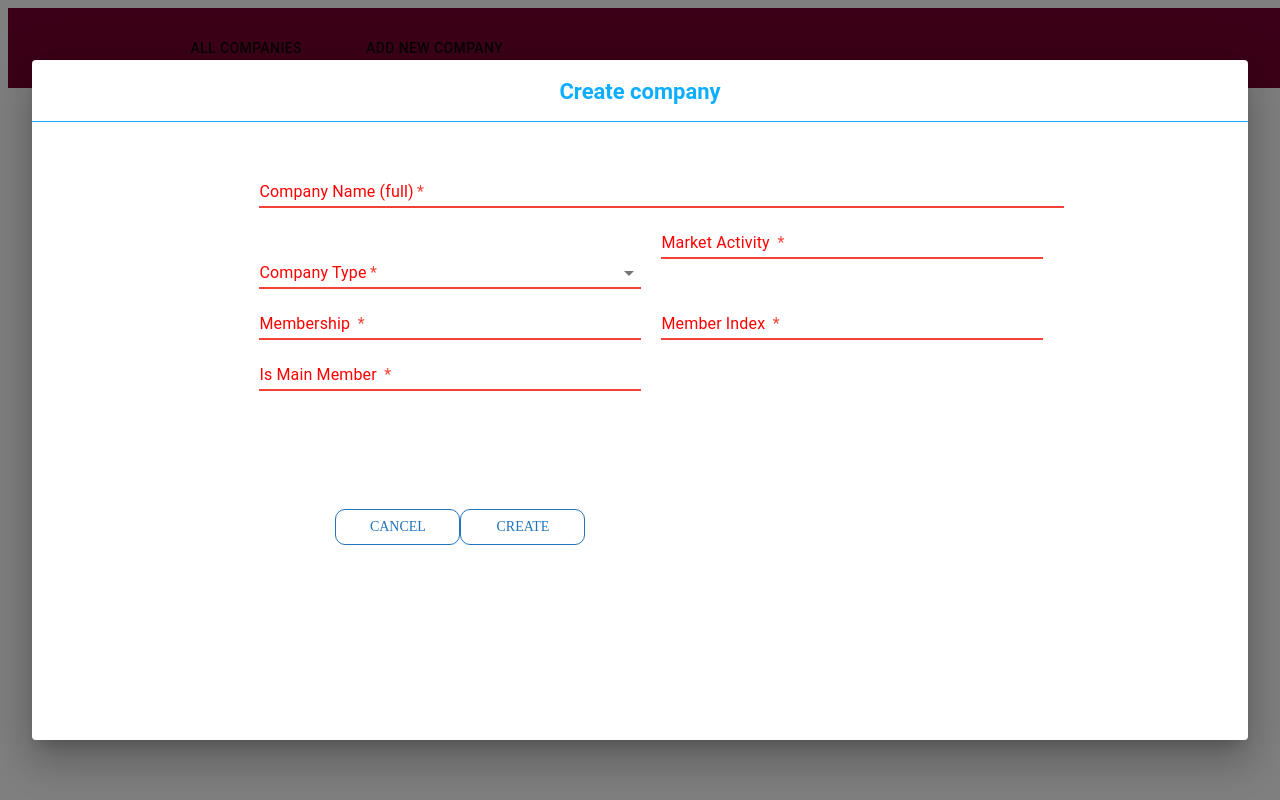
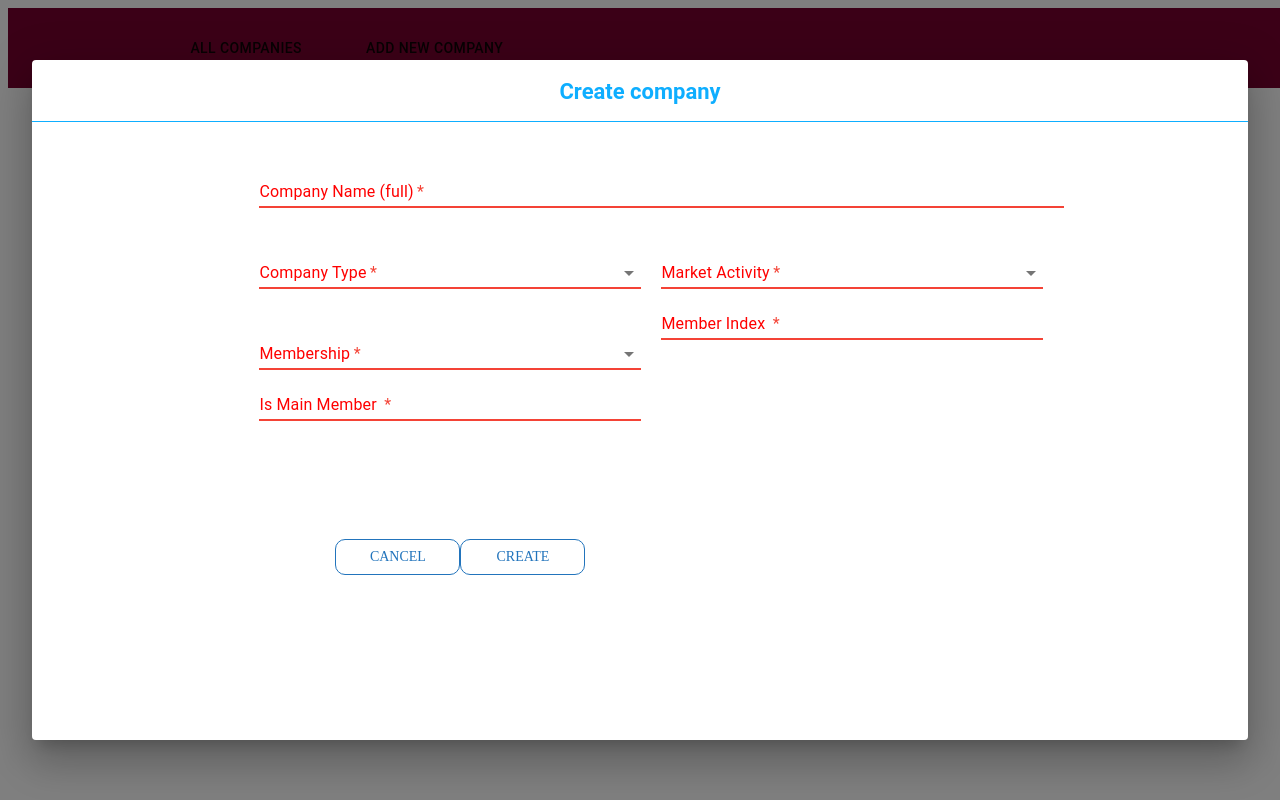
Before and after one commit to plambet0/graphql-client-demo, a React (Create React App) app: page / in a window 1280 px wide. Both pictures are taken after a click on the button "ADD NEW COMPANY". Shown: the top 800 px of the page. Built offline with nearby package versions, Linux system fonts and the light colour scheme.

Commit message:
added Autocomplete to the form

```diff
--- a/src/components/CompanyForm.js
+++ b/src/components/CompanyForm.js
@@ -33,6 +33,26 @@ const GET_COMPANYTYPES = gql`
     }
   }
 `;
+
+const GET_MEMBERSHIPS = gql`
+  query getMemberships {
+    memberships {
+      id
+      name
+    }
+  }
+`;
+
+const GET_MARKETACTIVITIES = gql`
+  query getMarketActivities {
+    marketActivities {
+      id
+      name
+    }
+  }
+`;
+
+
 
 const useStyles = makeStyles(() => ({
   paperNew: {
@@ -80,14 +100,31 @@ function CompanyForm({ handleClose, companyInput }) {
   const [addCompany] = useMutation(CREATE_COMPANY);
   const [updateCompany] = useMutation(UPDATE_COMPANY);
   const [formErrors, setFormErrors] = useState({});
-  const { data, loading, error } = useQuery(GET_COMPANYTYPES);
-  const [allData, setAllData] = useState([]);
+  const { data: dataCompanyTypes } = useQuery(GET_COMPANYTYPES);
+  const [allDataCompanyTypes, setallDataCompanyTypes] = useState([]);
+  const { data:datamemberships} = useQuery(GET_MEMBERSHIPS);
+  const [allDataMemberships, setallDataMemberships] = useState([]);
+  const { data:dataMarketActivities} = useQuery(GET_MARKETACTIVITIES);
+  const [allDataMarketActivities, setallDataMarketActivities] = useState([]);
+
 
   useEffect(() => {
-    if (data && data.companyTypes){
-      setAllData(data.companyTypes)
+    if (dataCompanyTypes && dataCompanyTypes.companyTypes){
+      setallDataCompanyTypes(dataCompanyTypes.companyTypes);
     }
-  }, [data]);
+  }, [dataCompanyTypes]);
+
+  useEffect(() => {
+    if (datamemberships && datamemberships.memberships){
+      setallDataMemberships(datamemberships.memberships);
+    }
+  }, [datamemberships]);
+
+  useEffect(() => {
+    if (dataMarketActivities && dataMarketActivities.marketActivities){
+      setallDataMarketActivities(dataMarketActivities.marketActivities);
+    }
+  }, [dataMarketActivities]);
 
   const errorTexts = {
     companyName: 'Company name is required!',
@@ -138,7 +175,7 @@ function CompanyForm({ handleClose, companyInput }) {
     } else {
       const input = {
         name: companyName,
-        company_type_id: parseInt(companyType.id),
+        company_type_id: parseInt(companyType),
         market_activity_id: parseInt(mktActivity),
         member_index: Boolean(memberIndex),
         is_main_member: Boolean(isMainMember),
@@ -224,7 +261,7 @@ function CompanyForm({ handleClose, companyInput }) {
                   id="company-types-autocomplete"
                   data-testid="company-types-autocomplete"
                   style={gridItem}
-                  options={(allData)}
+                  options={(allDataCompanyTypes)}
                   getOptionLabel={(option) => option?.name}
                   renderInput={(params) => (
                     <TextField
@@ -246,62 +283,74 @@ function CompanyForm({ handleClose, companyInput }) {
                       helperText={formErrors.companyType ? formErrors.companyType : ''}
                     />
                   )}
-                  onChange={(e) => {
-                    setCompanyType(e.target.value);
+                  onChange={(event, newValue) => {
+                    setCompanyType(newValue.id);
                   }}
                 />
             </Grid>
             <Grid item xs={6} style={{ paddingRight: '2.5%' }}>
+            <Autocomplete
+                  id="market-activities-autocomplete"
+                  data-testid="market-activities-autocomplete"
+                  style={gridItem}
+                  options={(allDataMarketActivities)}
+                  getOptionLabel={(option) => option?.name}
+                  renderInput={(params) => (
                     <TextField
-                style={{ ...gridItem, marginTop: 0 }}
-                fullWidth
+                      {...params}
                       required
-                id="market-activity"
-                data-testid="market-activity-input-label"
-                label="Market Activity "
-                name="mktActivity"
-                error={formErrors.marketActivity !== null}
-                helperText={formErrors.marketActivity ? formErrors.marketActivity : ''}
-                value={mktActivity}
-                onChange={(e) => {
-                  setMktActivity(e.target.value);
-                }}
                       InputLabelProps={{
                         style: {
                           color: formErrors.marketActivity !== null ? 'red' : '#12497F'
                         }
                       }}
                       inputProps={{
-                  style: { color: '#12497F' },
+                        ...params.inputProps,
                         'data-testid': 'market-activity-input-field'
+                      }}
+                      label="Market Activity"
+                      data-testid="market-acivity-input-label"
+                      name="market-activity-input"
+                      error={formErrors.marketActivity !== null}
+                      helperText={formErrors.marketActivity ? formErrors.marketActivity : ''}
+                    />
+                  )}
+                  onChange={(event, newValue) => {
+                    setMktActivity(newValue.id);
                   }}
                 />
             </Grid>
             </Grid>
             <Grid container>
             <Grid item xs={6} style={{ paddingRight: '2.5%' }}>
+            <Autocomplete
+                  id="memberships-autocomplete"
+                  data-testid="memberships-autocomplete"
+                  style={gridItem}
+                  options={(allDataMemberships)}
+                  getOptionLabel={(option) => option?.name}
+                  renderInput={(params) => (
                     <TextField
-                style={{ ...gridItem, marginTop: 0 }}
-                fullWidth
+                      {...params}
                       required
-                id="membership-id"
-                data-testid="membership-id-input-label"
-                label="Membership "
-                name="membership"
-                error={formErrors.membership !== null}
-                helperText={formErrors.membership ? formErrors.membership : ''}
-                value={membership}
-                onChange={(e) => {
-                  setMembership(e.target.value);
-                }}
                       InputLabelProps={{
                         style: {
-                    color: formErrors.membership !== null ? 'red' : '#12497F'
+                          color: formErrors.membership!== null ? 'red' : '#12497F'
                         }
                       }}
                       inputProps={{
-                  style: { color: '#12497F' },
-                  'data-testid': 'membership-id-input-field'
+                        ...params.inputProps,
+                        'data-testid': 'membership-input-field'
+                      }}
+                      label="Membership"
+                      data-testid="membership-input-label"
+                      name="membership-input"
+                      error={formErrors.membership !== null}
+                      helperText={formErrors.membership ? formErrors.membership : ''}
+                    />
+                  )}
+                  onChange={(event, newValue) => {
+                    setMembership(newValue.id);
                   }}
                 />
             </Grid>
```
Lines whose indentation alone changed are shown as unchanged.
